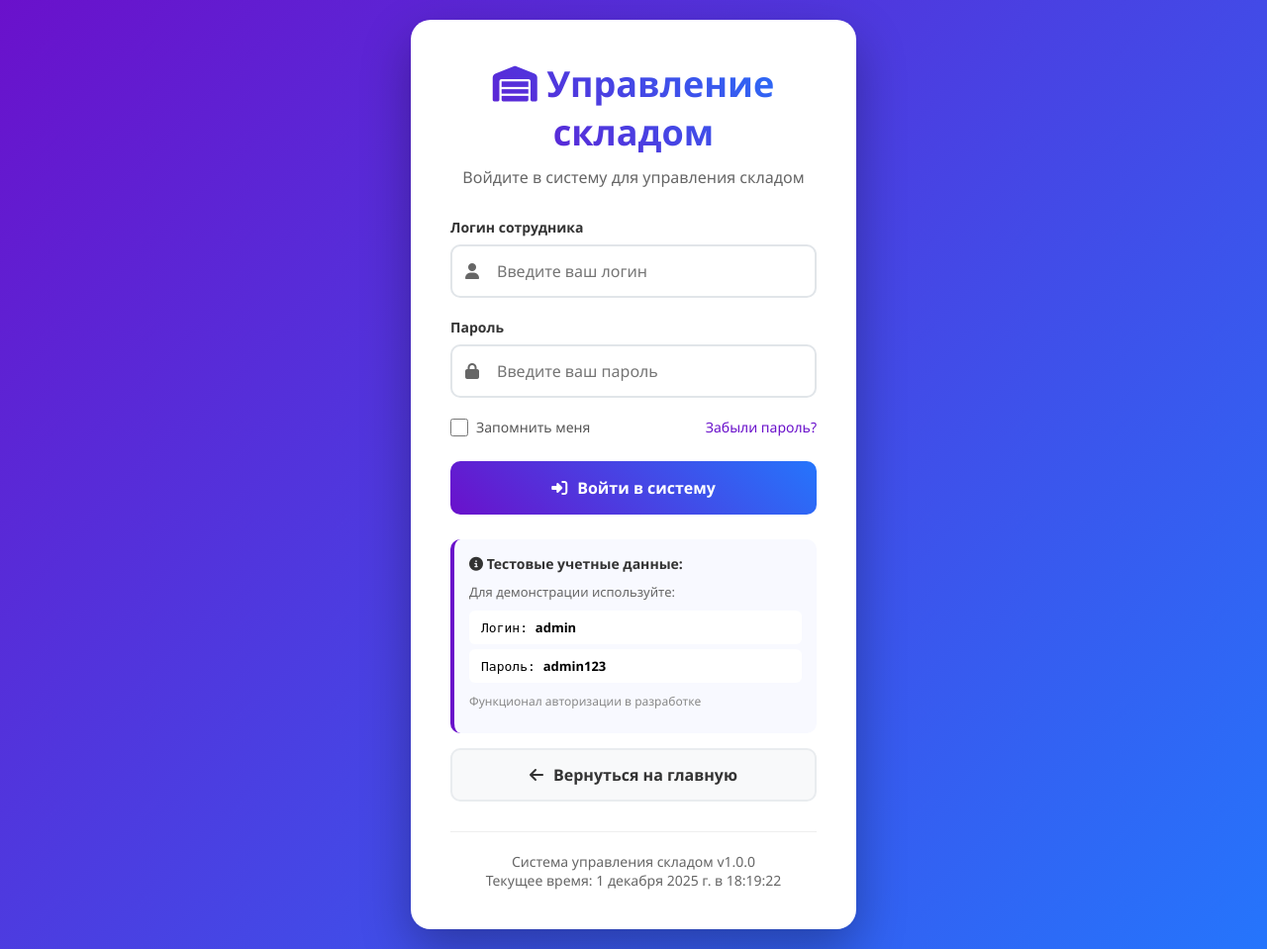
After one commit to spiraleer/studyDB, a FastAPI app: page /login in a window 1280 px wide. The commit adds this page. Shown: the whole page at 99% size. Run offline with FastAPI, Linux system fonts and the light colour scheme.

Commit message:
System entry button and test auth screen.

```diff
--- a/app.py
+++ b/app.py
@@ -157,6 +157,14 @@ async def check_tables():
         "all_tables_exist": len(missing_tables) == 0
     }
 
+# Страница входа в систему
+@app.get("/login", response_class=HTMLResponse)
+async def login_page(request: Request):
+    """
+    Страница авторизации пользователей.
+    """
+    return templates.TemplateResponse("login.html", {"request": request})
+
 # Обработчик 404 ошибки
 @app.exception_handler(404)
 async def not_found_exception_handler(request: Request, exc):
--- /dev/null
+++ b/templates/login.html
@@ -0,0 +1,386 @@
+<!-- templates/login.html -->
+<!DOCTYPE html>
+<html lang="ru">
+<head>
+    <meta charset="UTF-8">
+    <meta name="viewport" content="width=device-width, initial-scale=1.0">
+    <title>Вход в систему - Управление складом</title>
+    <link rel="stylesheet" href="https://cdnjs.cloudflare.com/ajax/libs/font-awesome/6.4.0/css/all.min.css">
+    <style>
+        * {
+            margin: 0;
+            padding: 0;
+            box-sizing: border-box;
+            font-family: 'Segoe UI', Tahoma, Geneva, Verdana, sans-serif;
+        }
+
+        body {
+            background: linear-gradient(135deg, #6a11cb 0%, #2575fc 100%);
+            min-height: 100vh;
+            display: flex;
+            justify-content: center;
+            align-items: center;
+            padding: 20px;
+        }
+
+        .login-container {
+            background: white;
+            border-radius: 20px;
+            padding: 40px;
+            box-shadow: 0 20px 50px rgba(0, 0, 0, 0.3);
+            width: 100%;
+            max-width: 450px;
+            animation: fadeIn 0.8s ease-out;
+        }
+
+        @keyframes fadeIn {
+            from { opacity: 0; transform: translateY(20px); }
+            to { opacity: 1; transform: translateY(0); }
+        }
+
+        .login-header {
+            text-align: center;
+            margin-bottom: 30px;
+        }
+
+        .logo {
+            font-size: 36px;
+            font-weight: 800;
+            background: linear-gradient(45deg, #6a11cb, #2575fc);
+            -webkit-background-clip: text;
+            -moz-background-clip: text;
+            background-clip: text;
+            -webkit-text-fill-color: transparent;
+            -moz-text-fill-color: transparent;
+            margin-bottom: 10px;
+        }
+
+        .subtitle {
+            color: #666;
+            font-size: 16px;
+        }
+
+        .login-form {
+            margin-bottom: 25px;
+        }
+
+        .form-group {
+            margin-bottom: 20px;
+        }
+
+        .form-group label {
+            display: block;
+            margin-bottom: 8px;
+            color: #333;
+            font-weight: 600;
+            font-size: 14px;
+        }
+
+        .input-with-icon {
+            position: relative;
+        }
+
+        .input-with-icon i {
+            position: absolute;
+            left: 15px;
+            top: 50%;
+            transform: translateY(-50%);
+            color: #666;
+        }
+
+        .input-with-icon input {
+            width: 100%;
+            padding: 14px 14px 14px 45px;
+            border: 2px solid #e1e5e9;
+            border-radius: 10px;
+            font-size: 16px;
+            transition: all 0.3s;
+        }
+
+        .input-with-icon input:focus {
+            outline: none;
+            border-color: #6a11cb;
+            box-shadow: 0 0 0 3px rgba(106, 17, 203, 0.1);
+        }
+
+        .form-options {
+            display: flex;
+            justify-content: space-between;
+            align-items: center;
+            margin-bottom: 25px;
+            font-size: 14px;
+        }
+
+        .remember-me {
+            display: flex;
+            align-items: center;
+            gap: 8px;
+            color: #555;
+        }
+
+        .remember-me input {
+            width: 18px;
+            height: 18px;
+        }
+
+        .forgot-password {
+            color: #6a11cb;
+            text-decoration: none;
+            font-weight: 500;
+        }
+
+        .forgot-password:hover {
+            text-decoration: underline;
+        }
+
+        .btn-login {
+            width: 100%;
+            padding: 16px;
+            background: linear-gradient(45deg, #6a11cb, #2575fc);
+            color: white;
+            border: none;
+            border-radius: 10px;
+            font-size: 16px;
+            font-weight: 600;
+            cursor: pointer;
+            transition: all 0.3s;
+            display: flex;
+            justify-content: center;
+            align-items: center;
+            gap: 10px;
+        }
+
+        .btn-login:hover {
+            transform: translateY(-3px);
+            box-shadow: 0 10px 25px rgba(106, 17, 203, 0.3);
+        }
+
+        .btn-login:active {
+            transform: translateY(-1px);
+        }
+
+        .btn-back {
+            width: 100%;
+            padding: 14px;
+            background: #f8f9fa;
+            color: #333;
+            border: 2px solid #e9ecef;
+            border-radius: 10px;
+            font-size: 16px;
+            font-weight: 600;
+            cursor: pointer;
+            transition: all 0.3s;
+            display: flex;
+            justify-content: center;
+            align-items: center;
+            gap: 10px;
+            margin-top: 15px;
+            text-decoration: none;
+        }
+
+        .btn-back:hover {
+            background: #e9ecef;
+            transform: translateY(-2px);
+        }
+
+        .demo-credentials {
+            background: #f8f9ff;
+            border-radius: 10px;
+            padding: 15px;
+            margin-top: 25px;
+            border-left: 4px solid #6a11cb;
+        }
+
+        .demo-credentials h4 {
+            color: #333;
+            margin-bottom: 10px;
+            font-size: 14px;
+        }
+
+        .demo-credentials p {
+            color: #666;
+            font-size: 13px;
+            line-height: 1.5;
+            margin-bottom: 8px;
+        }
+
+        .demo-credentials .credential {
+            background: white;
+            padding: 8px 12px;
+            border-radius: 6px;
+            margin: 5px 0;
+            font-family: monospace;
+            font-size: 13px;
+        }
+
+        .error-message {
+            background: #fee;
+            border: 1px solid #fcc;
+            color: #c33;
+            padding: 12px;
+            border-radius: 8px;
+            margin-bottom: 20px;
+            display: none;
+            font-size: 14px;
+        }
+
+        .error-message.show {
+            display: block;
+        }
+
+        .footer {
+            text-align: center;
+            margin-top: 30px;
+            padding-top: 20px;
+            border-top: 1px solid #eee;
+            color: #666;
+            font-size: 14px;
+        }
+
+        @media (max-width: 768px) {
+            .login-container {
+                padding: 30px 25px;
+            }
+
+            .logo {
+                font-size: 32px;
+            }
+
+            .form-options {
+                flex-direction: column;
+                align-items: flex-start;
+                gap: 10px;
+            }
+        }
+    </style>
+</head>
+<body>
+    <div class="login-container">
+        <div class="login-header">
+            <h1 class="logo"><i class="fas fa-warehouse"></i> Управление складом</h1>
+            <p class="subtitle">Войдите в систему для управления складом</p>
+        </div>
+
+        <div id="error-message" class="error-message">
+            <i class="fas fa-exclamation-circle"></i>
+            <span id="error-text">Ошибка авторизации</span>
+        </div>
+
+        <form class="login-form" id="loginForm">
+            <div class="form-group">
+                <label for="username">Логин сотрудника</label>
+                <div class="input-with-icon">
+                    <i class="fas fa-user"></i>
+                    <input type="text" id="username" name="username"
+                           placeholder="Введите ваш логин" required>
+                </div>
+            </div>
+
+            <div class="form-group">
+                <label for="password">Пароль</label>
+                <div class="input-with-icon">
+                    <i class="fas fa-lock"></i>
+                    <input type="password" id="password" name="password"
+                           placeholder="Введите ваш пароль" required>
+                </div>
+            </div>
+
+            <div class="form-options">
+                <label class="remember-me">
+                    <input type="checkbox" id="remember" name="remember">
+                    Запомнить меня
+                </label>
+                <a href="#" class="forgot-password">Забыли пароль?</a>
+            </div>
+
+            <button type="submit" class="btn-login">
+                <i class="fas fa-sign-in-alt"></i> Войти в систему
+            </button>
+        </form>
+
+        <div class="demo-credentials">
+            <h4><i class="fas fa-info-circle"></i> Тестовые учетные данные:</h4>
+            <p>Для демонстрации используйте:</p>
+            <div class="credential">Логин: <strong>admin</strong></div>
+            <div class="credential">Пароль: <strong>admin123</strong></div>
+            <p style="margin-top: 10px; color: #888; font-size: 12px;">
+                Функционал авторизации в разработке
+            </p>
+        </div>
+
+        <a href="/" class="btn-back">
+            <i class="fas fa-arrow-left"></i> Вернуться на главную
+        </a>
+
+        <div class="footer">
+            <p>Система управления складом v1.0.0</p>
+            <p id="server-time"></p>
+        </div>
+    </div>
+
+    <script>
+        // Обновление времени
+        function updateServerTime() {
+            const now = new Date();
+            const timeString = now.toLocaleString('ru-RU', {
+                year: 'numeric',
+                month: 'long',
+                day: 'numeric',
+                hour: '2-digit',
+                minute: '2-digit',
+                second: '2-digit'
+            });
+            document.getElementById('server-time').textContent = `Текущее время: ${timeString}`;
+        }
+
+        // Обработка формы входа
+        document.getElementById('loginForm').addEventListener('submit', function(e) {
+            e.preventDefault();
+
+            const username = document.getElementById('username').value;
+            const password = document.getElementById('password').value;
+            const errorDiv = document.getElementById('error-message');
+            const errorText = document.getElementById('error-text');
+
+            // Показываем сообщение о разработке
+            errorText.textContent = 'Функционал авторизации находится в разработке. Используйте тестовые данные для демонстрации.';
+            errorDiv.classList.add('show');
+
+            // Имитация загрузки
+            const btn = document.querySelector('.btn-login');
+            const originalText = btn.innerHTML;
+            btn.innerHTML = '<i class="fas fa-spinner fa-spin"></i> Проверка...';
+            btn.disabled = true;
+
+            // Возвращаем кнопку в исходное состояние через 2 секунды
+            setTimeout(() => {
+                btn.innerHTML = originalText;
+                btn.disabled = false;
+
+                // Если введены тестовые данные, показываем успех
+                if (username === 'admin' && password === 'admin123') {
+                    errorText.textContent = 'Успешный вход! Функционал панели управления в разработке.';
+                    errorDiv.style.background = '#e8f7ee';
+                    errorDiv.style.borderColor = '#c3e6cb';
+                    errorDiv.style.color = '#155724';
+                }
+            }, 2000);
+        });
+
+        // Скрываем сообщение об ошибке при изменении полей
+        document.getElementById('username').addEventListener('input', function() {
+            document.getElementById('error-message').classList.remove('show');
+        });
+
+        document.getElementById('password').addEventListener('input', function() {
+            document.getElementById('error-message').classList.remove('show');
+        });
+
+        // Запускаем при загрузке страницы
+        document.addEventListener('DOMContentLoaded', function() {
+            updateServerTime();
+            setInterval(updateServerTime, 1000);
+        });
+    </script>
+</body>
+</html>
```
Also changed, not shown: templates/index.html (+98 -62 lines).
